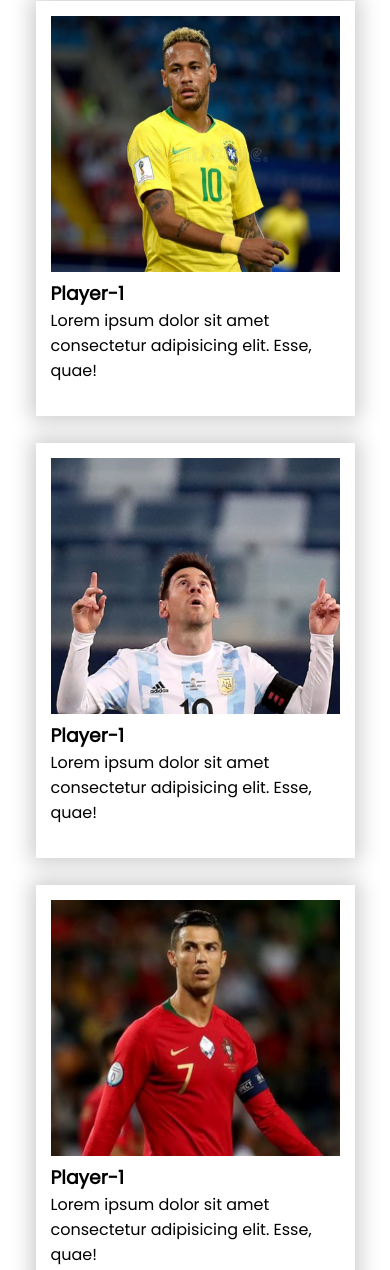
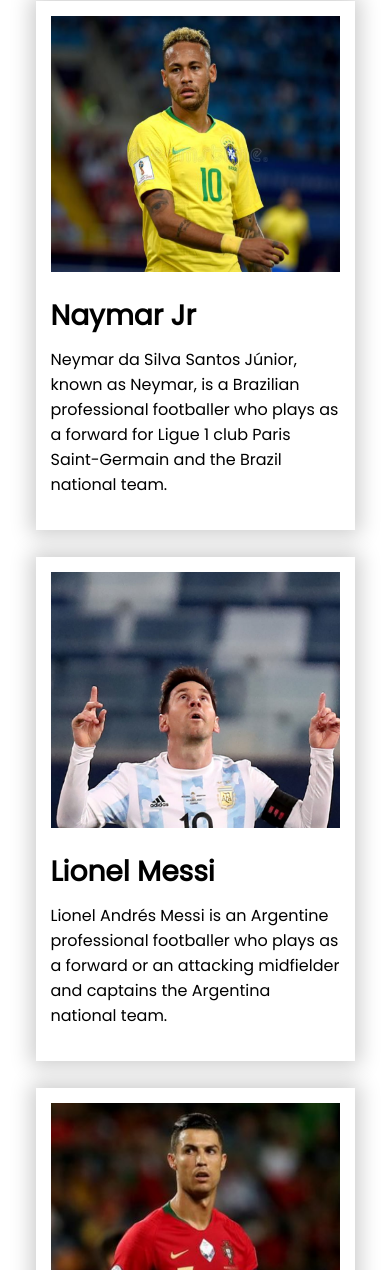
Before and after one commit to alamgirjuab/2nd-assignment-responsive-football, a plain HTML site: page index.html in a window 390 px wide. Shown: the part 753-2023 px from the top of the page. Drawn offline with Linux system fonts and the light colour scheme.

Commit message:
mobile-2

```diff
--- a/index.html
+++ b/index.html
@@ -36,63 +36,75 @@
         <div class="players-section">
             <div class="player">
                 <img src="images/players/player-1.png" alt="">
-                <h3>Player-1</h3>
-                <p>Lorem ipsum dolor sit amet consectetur adipisicing elit. Esse, quae!</p>
+                <h2>Naymar Jr</h2>
+                <p>Neymar da Silva Santos Júnior, known as Neymar, is a Brazilian professional footballer who plays as a
+                    forward for Ligue 1 club Paris Saint-Germain and the Brazil national team.</p>
             </div>
             <div class="player">
                 <img src="images/players/player-2.png" alt="">
-                <h3>Player-1</h3>
-                <p>Lorem ipsum dolor sit amet consectetur adipisicing elit. Esse, quae!</p>
+                <h2>Lionel Messi</h2>
+                <p>Lionel Andrés Messi is an Argentine professional footballer who plays as a forward or an attacking
+                    midfielder and captains the Argentina national team.</p>
             </div>
             <div class="player">
                 <img src="images/players/player-3.png" alt="">
-                <h3>Player-1</h3>
-                <p>Lorem ipsum dolor sit amet consectetur adipisicing elit. Esse, quae!</p>
+                <h2>Cristiano Ronaldo</h2>
+                <p>Cristiano Ronaldo dos Santos Aveiro GOIH ComM is a Portuguese professional footballer who plays as a
+                    forward for Serie A club Juventus and captains the Portugal national team</p>
             </div>
             <div class="player">
                 <img src="images/players/player-4.png" alt="">
-                <h3>Player-1</h3>
-                <p>Lorem ipsum dolor sit amet consectetur adipisicing elit. Esse, quae!</p>
+                <h2>Paulo Dybala</h2>
+                <p>Paulo Exequiel Dybala is an Argentine professional footballer who plays as a forward for Serie A club
+                    Juventus and the Argentina national team</p>
             </div>
             <div class="player">
                 <img src="images/players/player-5.png" alt="">
-                <h3>Player-1</h3>
-                <p>Lorem ipsum dolor sit amet consectetur adipisicing elit. Esse, quae!</p>
+                <h2>Mesut Ozil</h2>
+                <p>Mesut Özil is a German professional footballer who plays as an attacking midfielder for Süper Lig
+                    club Fenerbahçe. He has also played as a wide midfielder in his career.</p>
             </div>
             <div class="player">
                 <img src="images/players/player-6.png" alt="">
-                <h3>Player-1</h3>
-                <p>Lorem ipsum dolor sit amet consectetur adipisicing elit. Esse, quae!</p>
+                <h2>Mauro Icardi</h2>
+                <p>Mauro Emanuel Icardi is an Argentine professional footballer who plays as a striker for Ligue 1 club
+                    Paris Saint-Germain and the Argentina national team.</p>
             </div>
             <div class="player">
                 <img src="images/players/player-7.png" alt="">
-                <h3>Player-1</h3>
-                <p>Lorem ipsum dolor sit amet consectetur adipisicing elit. Esse, quae!</p>
+                <h2>Di Maria</h2>
+                <p>Ángel Fabián Di María is an Argentine professional footballer who plays for Ligue 1 club Paris
+                    Saint-Germain and the Argentina national team.</p>
             </div>
             <div class="player">
                 <img src="images/players/player-8.png" alt="">
-                <h3>Player-1</h3>
-                <p>Lorem ipsum dolor sit amet consectetur adipisicing elit. Esse, quae!</p>
+                <h2>Kylian Mbappé</h2>
+                <p>Kylian Mbappé Lottin is a French professional footballer who plays as a forward for Ligue 1 club
+                    Paris Saint-Germain and the France national team.</p>
             </div>
             <div class="player">
                 <img src="images/players/player-9.png" alt="">
-                <h3>Player-1</h3>
-                <p>Lorem ipsum dolor sit amet consectetur adipisicing elit. Esse, quae!</p>
+                <h2>Mohamed Salah</h2>
+                <p>Mohamed Salah Hamed Mahrous Ghaly is an Egyptian professional footballer who plays as a forward for
+                    Premier League club Liverpool and captains the Egypt national team.</p>
             </div>
             <div class="player">
                 <img src="images/players/player-10.png" alt="">
-                <h3>Player-1</h3>
-                <p>Lorem ipsum dolor sit amet consectetur adipisicing elit. Esse, quae!</p>
+                <h2>Harry Kane</h2>
+                <p>Harry Edward Kane MBE is an English professional footballer who plays as a striker for Premier League
+                    club Tottenham Hotspur and captains the England national team.</p>
             </div>
             <div class="player">
                 <img src="images/players/player-11.png" alt="">
-                <h3>Player-1</h3>
-                <p>Lorem ipsum dolor sit amet consectetur adipisicing elit. Esse, quae!</p>
+                <h2>Kevin De Bruyne</h2>
+                <p>Kevin De Bruyne is a Belgian professional footballer who plays as a midfielder for Premier League
+                    club Manchester City, where he is vice-captain, and the Belgium national team.</p>
             </div>
             <div class="player">
                 <img src="images/players/player-12.png" alt="">
-                <h3>Player-1</h3>
-                <p>Lorem ipsum dolor sit amet consectetur adipisicing elit. Esse, quae!</p>
+                <h2>Philippe Coutinho</h2>
+                <p>Philippe Coutinho Correia is a Brazilian professional footballer who plays as an attacking midfielder
+                    or winger for Spanish club Barcelona and the Brazil national team.</p>
             </div>
         </div>
         <!-- Bottom Section -->
--- a/styles/style.css
+++ b/styles/style.css
@@ -74,6 +74,12 @@ main{
 .player img{
     width: 300px;
     height: 256px;
+}
+.player h2{
+    font-size: 28px;
+    font-weight: 700;
+    margin-top: 16px;
+    margin-bottom: 10px;
 }
 /* ---------------------------
   |  Bottom Section Styles  |
```
